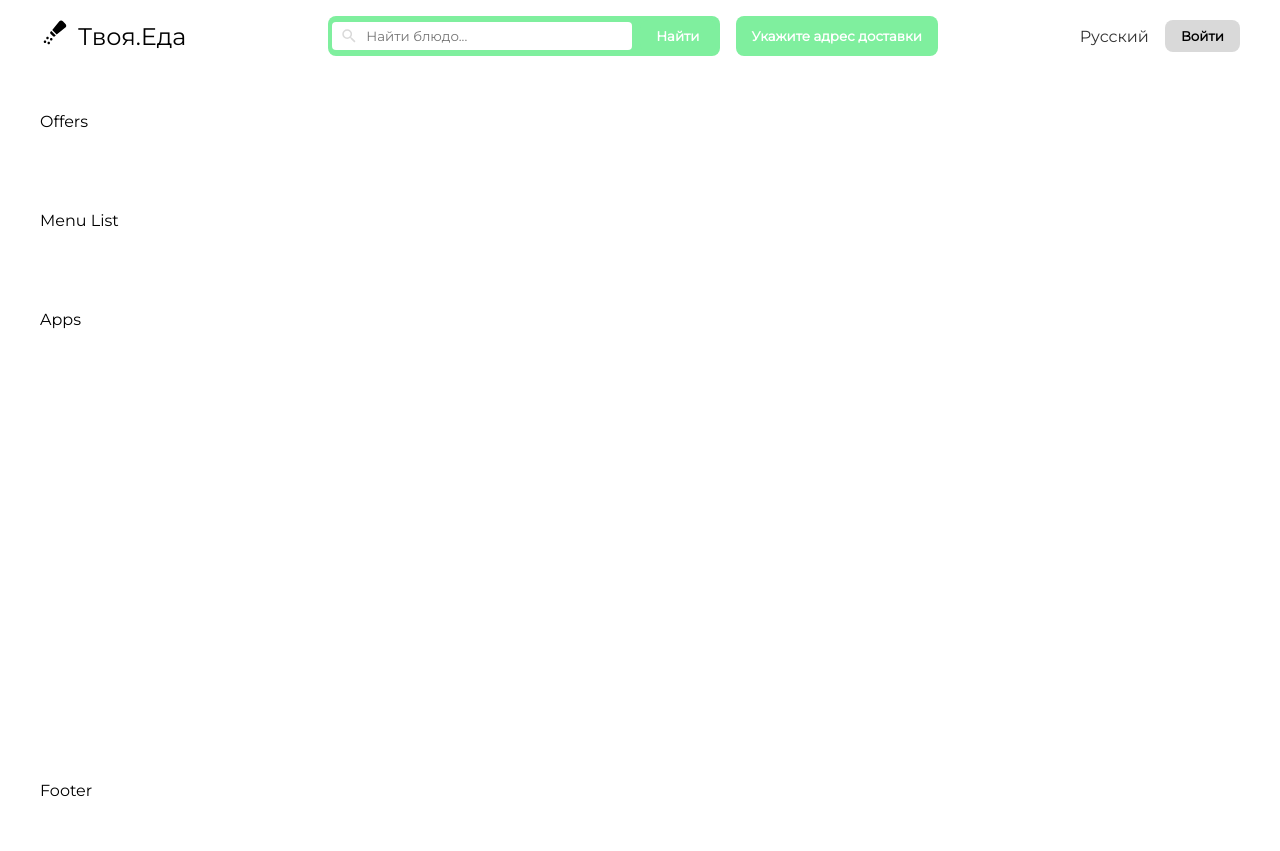
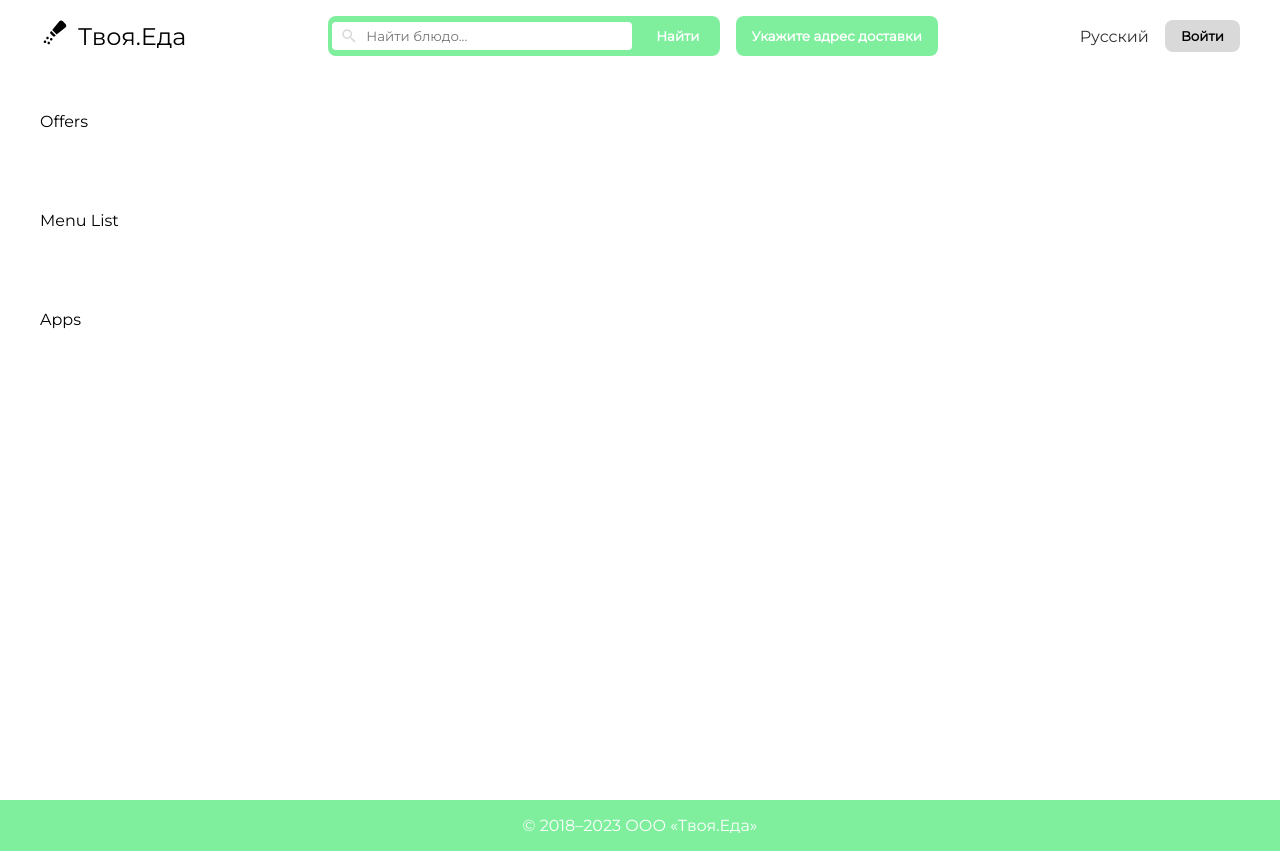
Before and after one commit to BelkinAndreu/your-food, a React (Vite) app: page /menu in a window 1280 px wide. Before the commit the page ends 800 px from the top, so only its background shows below. Built offline with nearby package versions, Linux system fonts and the light colour scheme.

Commit message:
add Footer

```diff
--- a/src/App.tsx
+++ b/src/App.tsx
@@ -3,6 +3,7 @@ import { Helmet } from "react-helmet";
 import { BrowserRouter, Navigate, Route, Routes } from "react-router-dom";
 import MenuPage from "./pages/MenuPage";
 import Navbar from "./components/navbar/Navbar";
+import Footer from "./components/Footer";
 
 const App: FC = () => {
   return (
@@ -18,8 +19,8 @@ const App: FC = () => {
             <Route path="*" element={<Navigate to={"/menu"} replace />} />
             <Route path="/menu" element={<MenuPage />} />
           </Routes>
-          <footer>Footer</footer>
         </div>
+        <Footer />
       </BrowserRouter>
     </div>
   );
--- /dev/null
+++ b/src/components/Footer.css
@@ -0,0 +1,7 @@
+.footer {
+  @apply flex items-center justify-center bg-[#7FEF9E] py-4;
+}
+
+.copyright {
+  @apply text-white;
+}
--- /dev/null
+++ b/src/components/Footer.tsx
@@ -0,0 +1,12 @@
+import { FC } from "react";
+import "./Footer.css";
+
+const Footer: FC = () => {
+  return (
+    <footer className="footer">
+      <p className="copyright">© 2018–2023 ООО «Твоя.Еда»</p>
+    </footer>
+  );
+};
+
+export default Footer;
```
